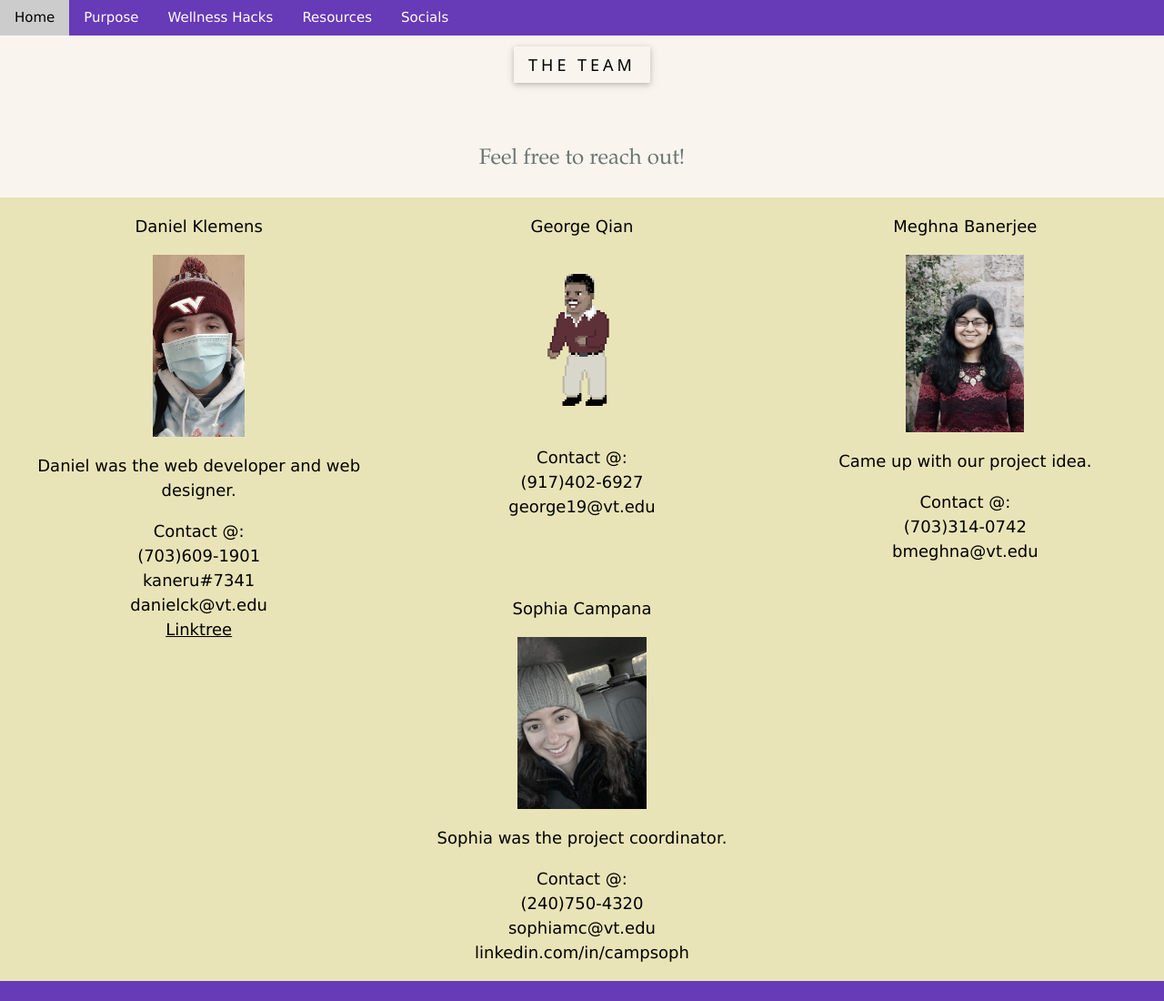
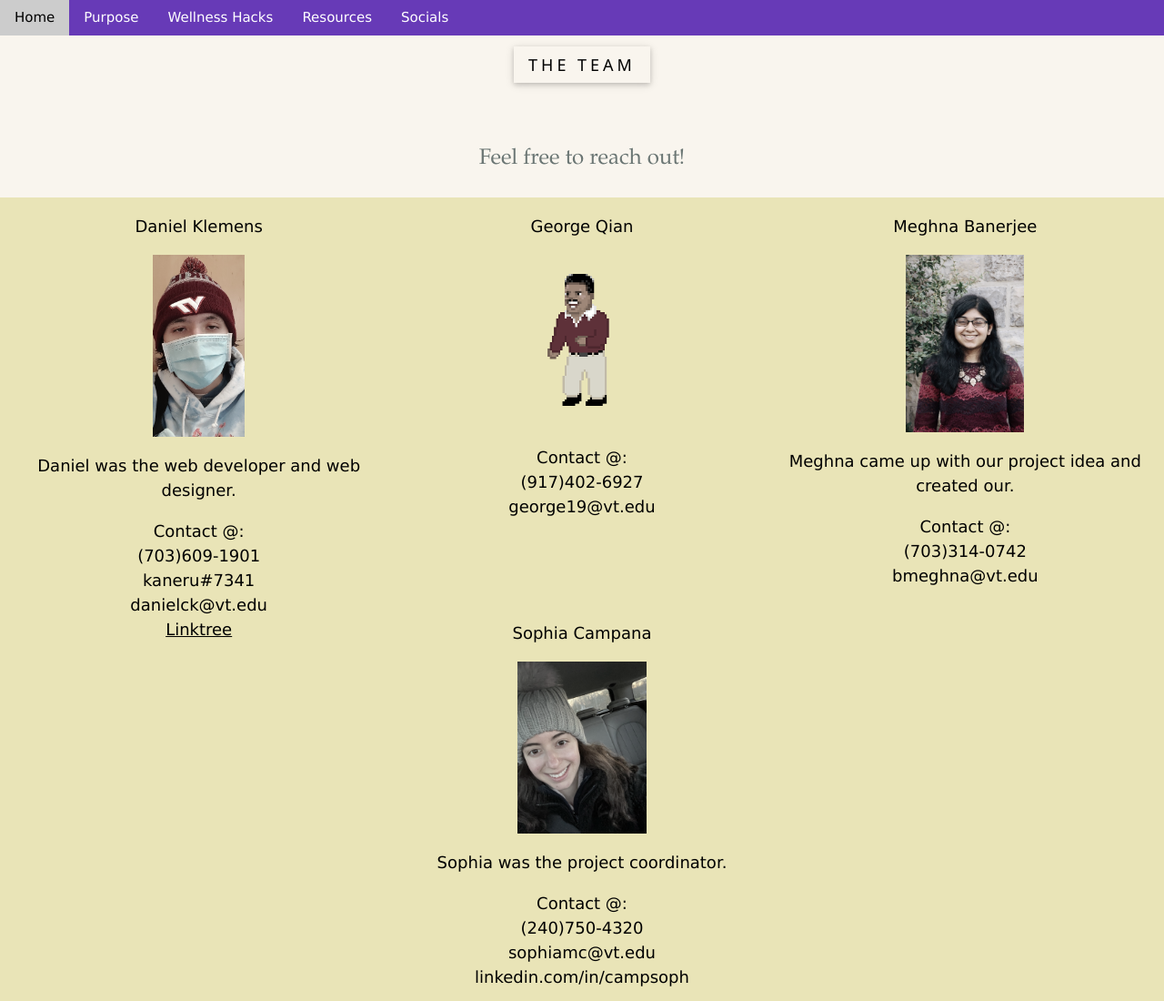
Before and after one commit to kaneru-soju/violetmentalhealth, a plain HTML site: page SOCIALS.html in a window 1280 px wide. Shown: the top 1100 px of the page at 91% size. Drawn offline with nearby package versions, Linux system fonts and the light colour scheme.

Commit message:
updated meghna's social

```diff
--- a/SOCIALS.html
+++ b/SOCIALS.html
@@ -41,7 +41,7 @@
   <article class="w3-third">
     <p>Meghna Banerjee</p>
     <img src="media/mb_pic.jpg" alt="Meghna" style="width:32%">
-    <p>Came up with our project idea.</p>
+    <p>Meghna came up with our project idea and created our.</p>
     <p>Contact @: <br>(703)314-0742<br> bmeghna@vt.edu</p>
   </article>
   <article class="w3-third">
```
